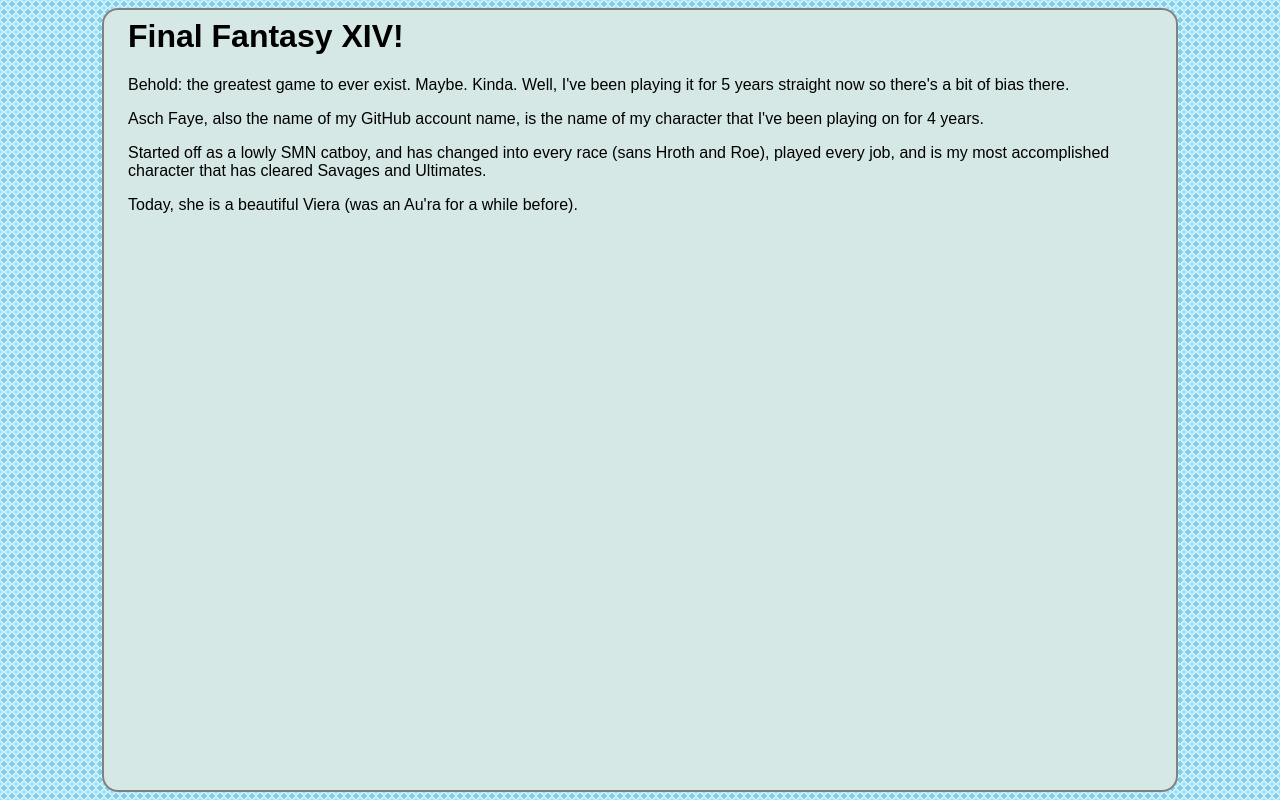
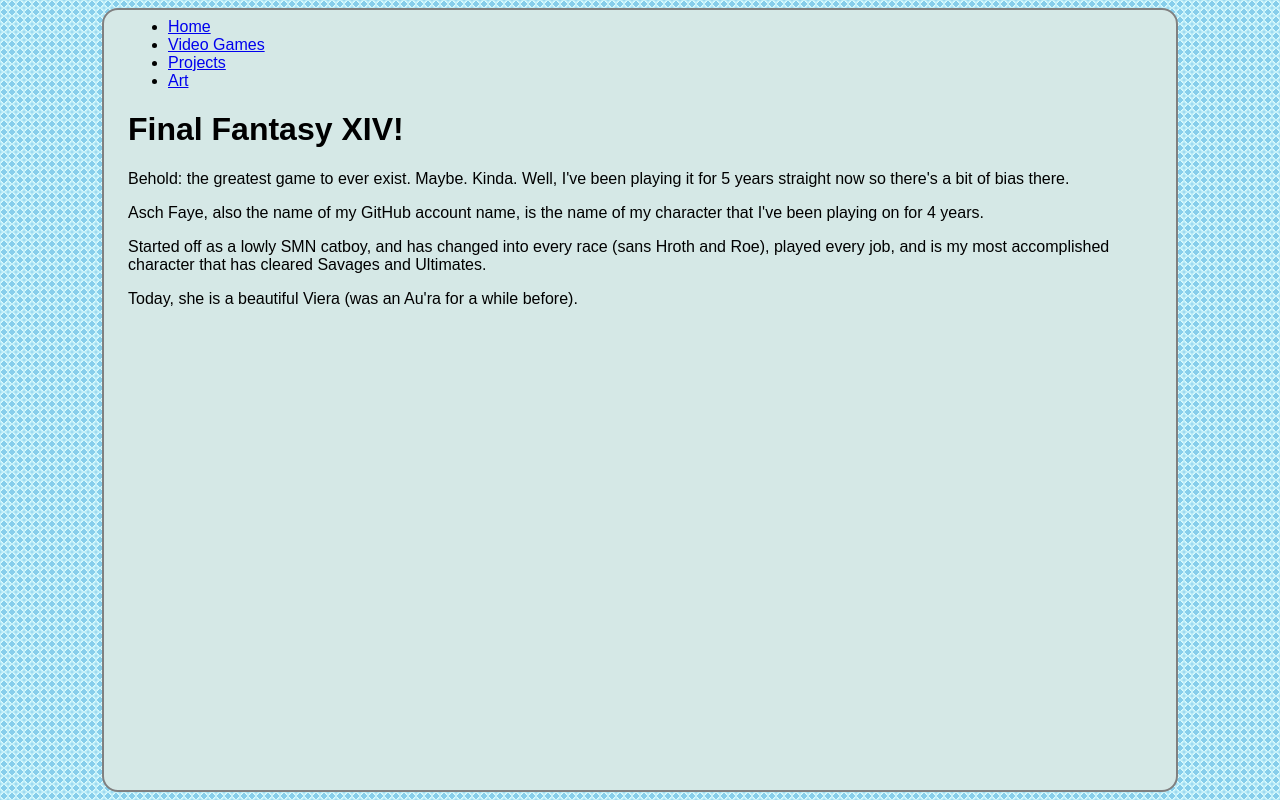
Before and after one commit to Asch-Faye/AttemptPage, a plain HTML site: page ffxiv.html in a window 1280 px wide. Drawn offline with Linux system fonts and the light colour scheme.

Commit message:
Update ffxiv.html

```diff
--- a/ffxiv.html
+++ b/ffxiv.html
@@ -4,6 +4,14 @@
 </head>
 
 <body>
+  <nav>
+    <ul>
+      <li><a href="index.html">Home</a></li>
+      <li><a href="videogames.html">Video Games</a></li>
+      <li><a href="projects.html">Projects</a></li>
+      <li><a href="art.html">Art</a></li>
+    </ul>
+  </nav>
   <h1>Final Fantasy XIV!</h1>
   <p> Behold: the greatest game to ever exist. Maybe. Kinda. Well, I've been playing it for 5 years straight now so there's a bit of bias there.</p>
   <p> Asch Faye, also the name of my GitHub account name, is the name of my character that I've been playing on for 4 years.</p>
```
